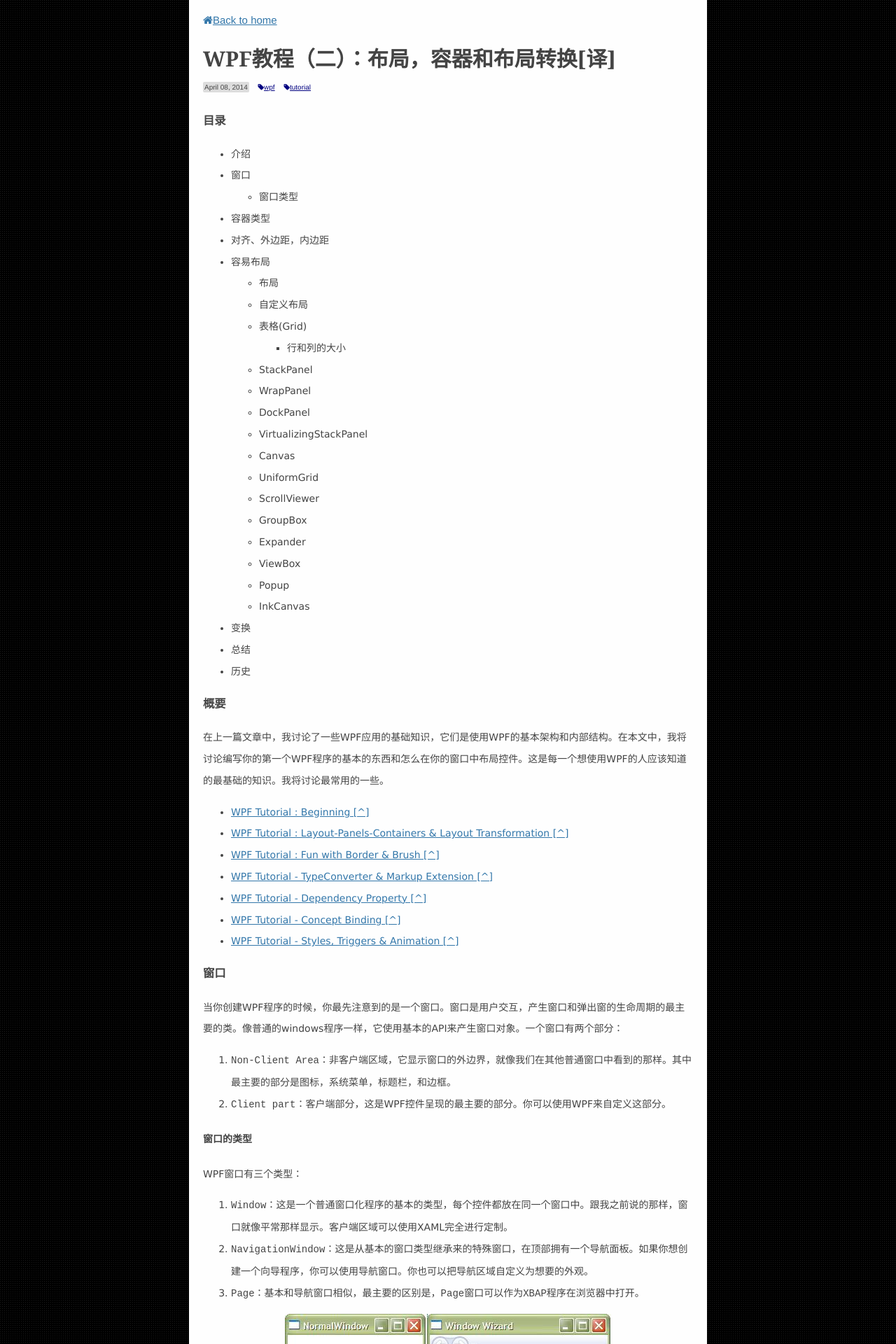
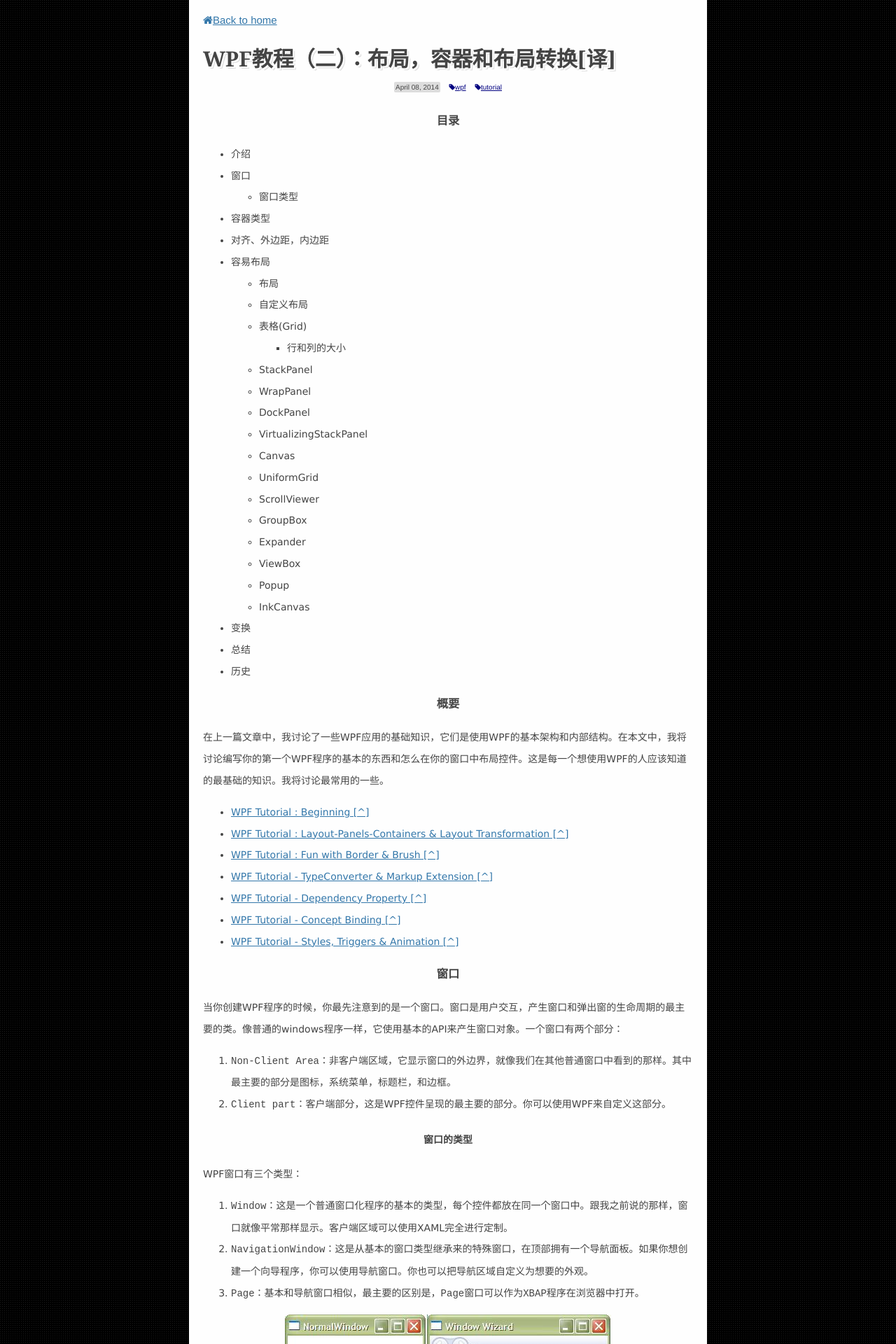
Before and after one commit to osrpt/osrpt.github.com, a Jekyll site: the page built from _posts/2014-04-08-WPF-Tutorial-Layout-Panels-Containers-Layout-Trans.md, in a window 1280 px wide. Shown: the top 1920 px of the page at 70% size. Built offline with Jekyll 4.4.1, drawn with Linux system fonts in a browser that asks for light colours; nearby versions of some CDN libraries; Markdown is read by kramdown in place of the engine named in the settings; comment, search, counter and statistics services are not loaded.

Commit message:
update post style

```diff
--- a/_layouts/post.html
+++ b/_layouts/post.html
@@ -13,8 +13,8 @@
     <div class="nav">
         <a href="/"><i class="fa fa-home"></i>Back to home</a>
     </div>
-    <h2 class="title">{{page.title}}</h2>
-    <p>
+    <h1 class="title">{{page.title}}</h1>
+    <p class="article-info">
         <span class="date">{{ page.date | date: "%B %d, %Y" }}</span>
         {% for tag in page.tags %}
             <span class="tag"><i class="fa fa-tag"></i>{{tag}}</span>
--- a/css/default.css
+++ b/css/default.css
@@ -318,7 +318,12 @@ pre code{
     margin:0.5em 0;
     border-bottom: 1ps solid #ddd;
     font-family: Georgia, "Times New Roman", Times, "Kai", "Kaiti SC", "KaiTi", "BiauKai", "楷体", "楷体_GB2312", serif;
+    text-shadow: 2px 2px 0 white, 3px 3px 0 #ddd;
 }
+.article .article-info {
+    text-align: center;
+}
+
 .date {
     background-color:#ddd;
     border-radius: 2px;
@@ -336,6 +341,29 @@ pre code{
     font-size: 1.4em;
     margin:2em 0;
 }
+
+.article .content h2, .article .content h3, .article .content h4, .article .content h5, .article .content h6 {
+    text-align: center;
+}
+
+.article .content h2:before, .article .content h3:before {
+    content: '';
+    display: inline-block:
+    width: 40px;
+    height: 1px;
+    margin: 0 30px;
+    vertical-align: middle;
+}
+
+.article .content h2:after, .article .content h3:after {
+    content: '';
+    display: inline-block:
+    width: 40px;
+    height: 1px;
+    margin: 0 30px;
+    vertical-align: middle;
+}
+
 .article .content p {
     margin:1em auto;
 }
```
